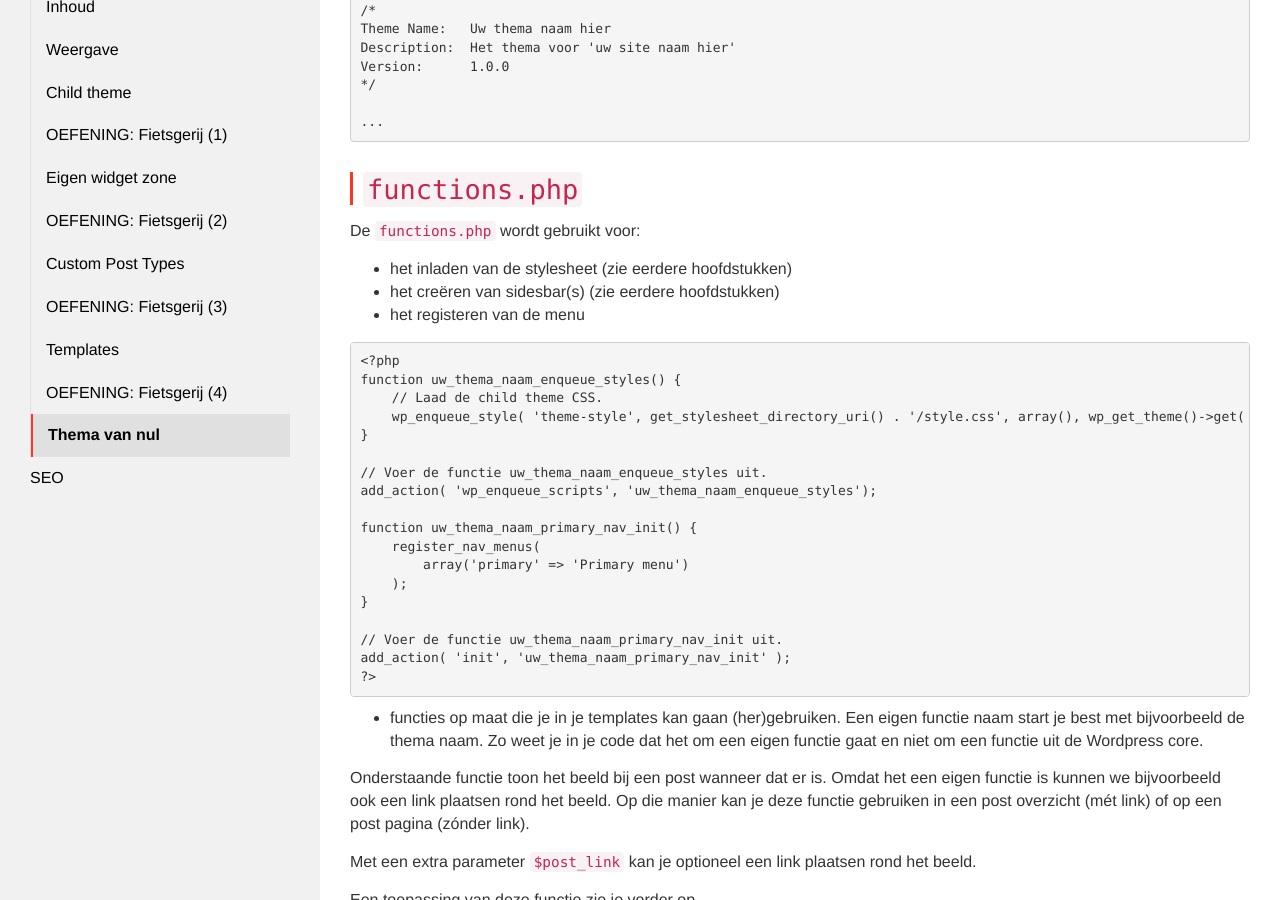
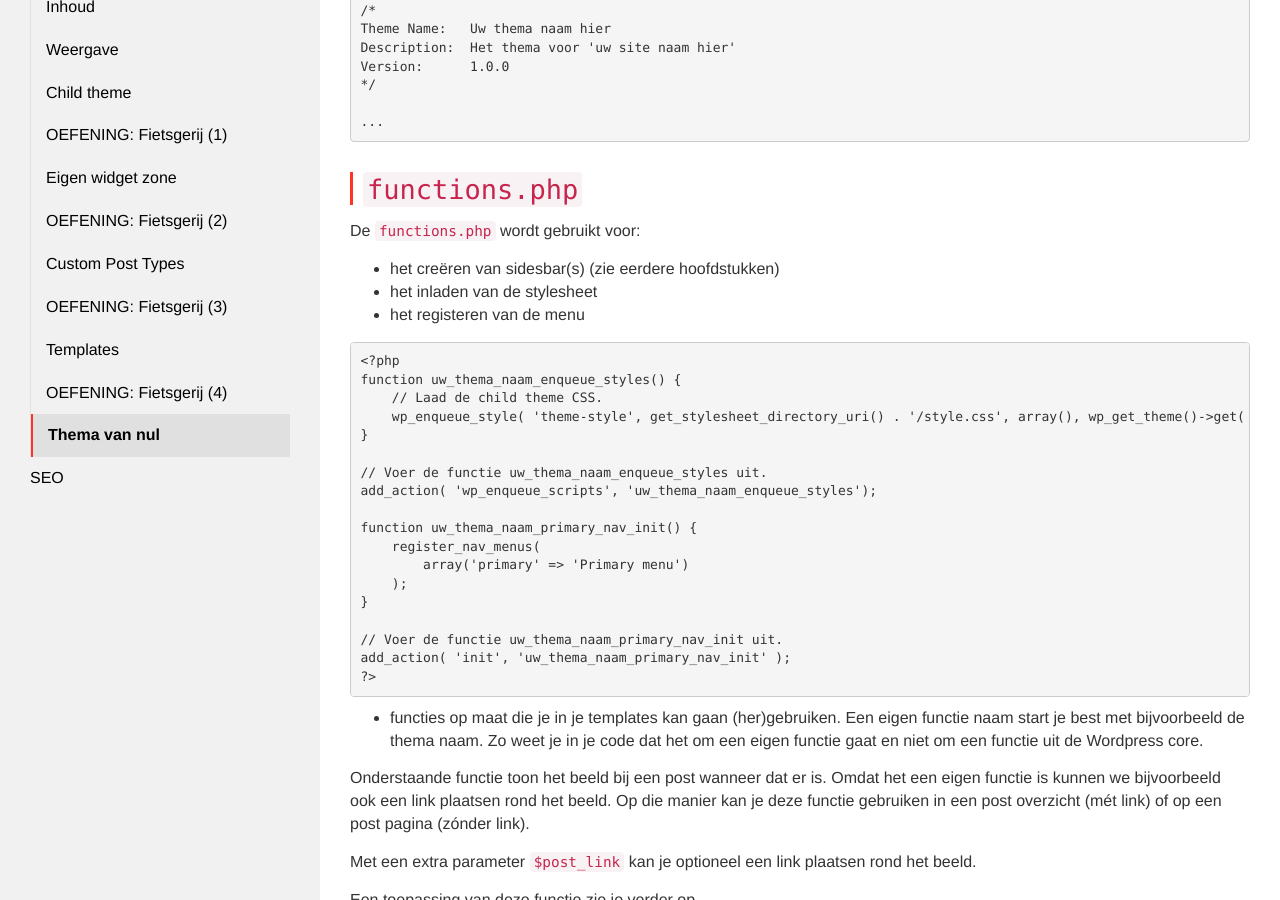
Before and after one commit to Syntra-Brussel/dynamische-webtechnieken, a Jekyll site: the page built from wordpress/thema-van-nul.md, in a window 1280 px wide and 900 px high, scrolled down 429 px. Built offline with Jekyll 4.4.1, drawn with Linux system fonts in a browser that asks for light colours; nearby versions of some CDN libraries; a script that is not in the unit is left out.

Commit message:
Update thema-van-nul.md

```diff
--- a/wordpress/thema-van-nul.md
+++ b/wordpress/thema-van-nul.md
@@ -31,8 +31,8 @@ Version:      1.0.0
 ## <code>functions.php</code>
 
 De <code>functions.php</code> wordt gebruikt voor:
-* het inladen van de stylesheet (zie eerdere hoofdstukken)
 * het creëren van sidesbar(s) (zie eerdere hoofdstukken)
+* het inladen van de stylesheet
 * het registeren van de menu
 
 <pre>
```
